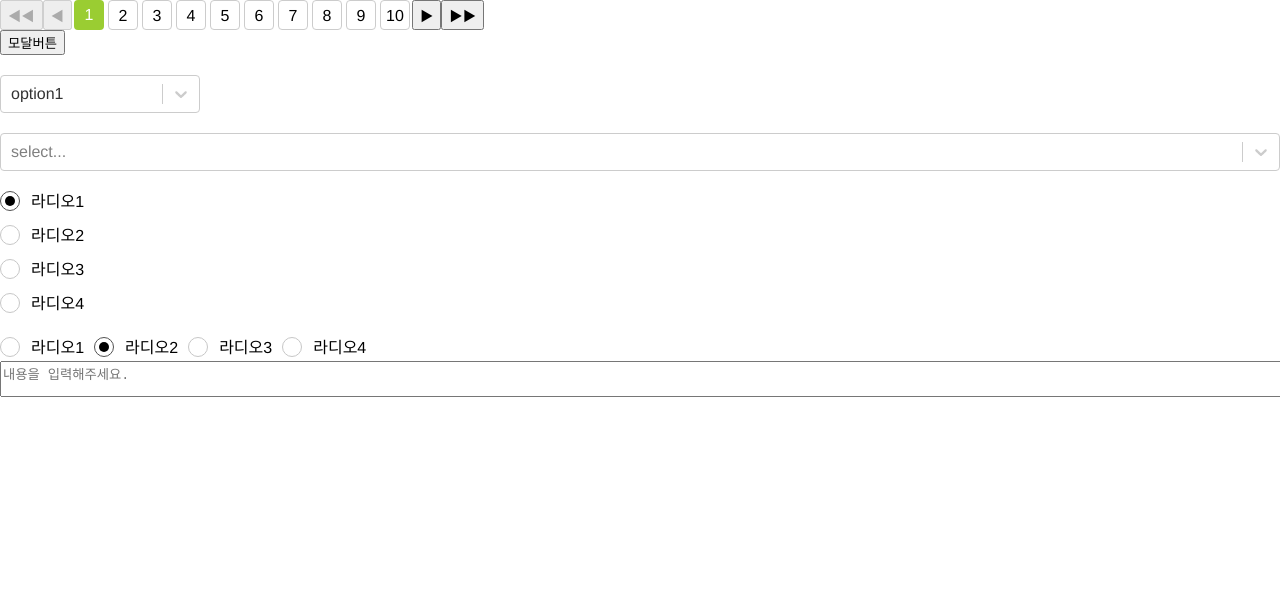
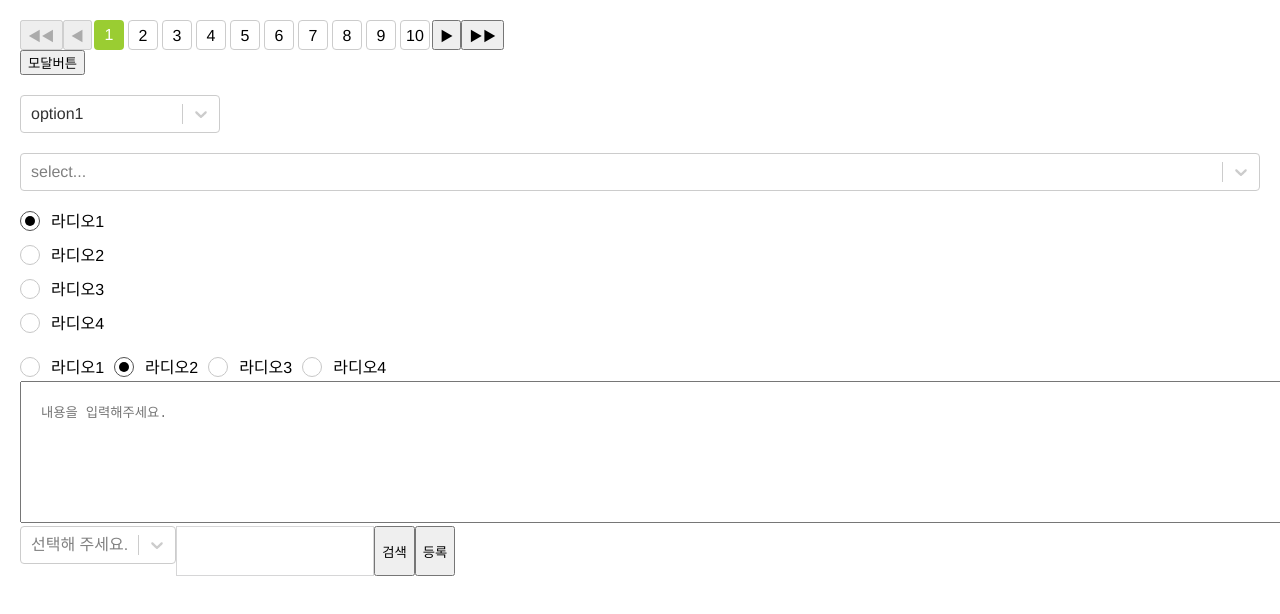
Before and after one commit to kyung-doo/kice, a React (Create React App) app: page /testpage in a window 1280 px wide. Shown: the top 614 px of the page. Built offline with nearby package versions, Linux system fonts and the light colour scheme.

Commit message:
BoardSearch

```diff
--- /dev/null
+++ b/src/components/BoardSearch.tsx
@@ -0,0 +1,52 @@
+import { FC, HTMLProps, useState } from "react";
+import styled, { css } from 'styled-components';
+import Select from "./Select";
+import Textbox from "./Textbox";
+import Button from "./Button";
+
+
+
+
+export interface Props extends HTMLProps<HTMLDivElement> {
+   /**
+    * 검색시에
+    */
+   onSearch ?: (a: string, b: string) => void;
+ /**
+  * 셀렉트 옵션
+  */
+  options ?: any;
+
+}
+
+/**
+ * 버튼 컴포넌트
+ */
+const BoardSearch: FC<Props & {as?: any}> = ({
+   className,
+   onSearch,
+   options
+
+}) => {
+
+   const [keyword, setKeyword] = useState<any>('');
+   const [type, setType] = useState(options[0]);
+
+   return (
+      <Styled.BoardSearch>
+         <Select options={options}/>
+         <Textbox value={keyword} onChange={setKeyword} />
+         <Button onClick={(e : React.MouseEvent<HTMLButtonElement>) => onSearch && onSearch(type,keyword)}>검색</Button>
+         <Button>등록</Button>
+      </Styled.BoardSearch>
+
+   );
+}
+
+const Styled = {
+   BoardSearch : styled.div<Props>`
+      display: flex;
+   `,
+}
+
+export default BoardSearch;
--- a/src/components/Button.tsx
+++ b/src/components/Button.tsx
@@ -5,6 +5,11 @@ import styled, { css } from 'styled-components';
 
 
 export interface Props extends HTMLProps<HTMLButtonElement> {
+
+   /**
+    * 클릭시 이벤트
+    * */
+   onClick ?: (e : React.MouseEvent<HTMLButtonElement>)=> void
 }
 
 /**
@@ -16,7 +21,6 @@ const Button: FC<Props & {as?: any}> = ({
    as,
    ...props
 }) => {
-
    return (
       <Styled.Button
          className={className}
--- a/src/components/TextArea.tsx
+++ b/src/components/TextArea.tsx
@@ -10,6 +10,10 @@ export interface Props extends HTMLProps<HTMLTextAreaElement> {
     * 텍스트 입력시
     */
     onChange?: (value: any) => void;
+    /**
+     * 높이
+     */
+    h ?: string;
 }
 
 /**
@@ -18,20 +22,25 @@ export interface Props extends HTMLProps<HTMLTextAreaElement> {
 const TextArea: FC<Props & {as?: any}> = ({
    className,
    onChange,
-   placeholder = '내용을 입력해주세요.'
+   placeholder = '내용을 입력해주세요.',
+   h
 }) => {
 
    return (
       <Styled.TextArea
       className={className}
       onChange={(e:ChangeEvent<HTMLTextAreaElement>) => onChange && onChange(e.target.value)}
-      placeholder={placeholder} />
+      placeholder={placeholder}
+      h={h}
+      />
    );
 }
 
 const Styled = {
    TextArea: styled.textarea<Props>`
       width: 100%;
+      padding: 20px;
+      height: ${props => props.h};
    `,
 }
 
--- a/src/components/Textbox.tsx
+++ b/src/components/Textbox.tsx
@@ -1,4 +1,4 @@
-import { FC, HTMLProps } from "react";
+import { FC, HTMLProps, ChangeEvent } from "react";
 import styled from "styled-components";
 
 
@@ -11,18 +11,26 @@ export interface Props extends HTMLProps<HTMLInputElement> {
     * width 값
     */
    w?: string;
+   /**
+    * 텍스트 입력시
+    */
+    onChange ?: (a : any) => void;
 }
-
 
 /**
  * 텍스트 인풋 컴포넌트
  */
 const Textbox: FC<Props & {as?: any}> = ({
    className,
+   onChange,
    ...props
 }) => {
    return (
-      <Styled.Textbox className={className} {...props} />
+      <Styled.Textbox
+      className={className}
+      onChange={(e:ChangeEvent<HTMLInputElement>) => onChange && onChange(e.target.value)}
+      {...props}
+      />
    );
 }
 
--- a/src/pages/Testpage.tsx
+++ b/src/pages/Testpage.tsx
@@ -7,6 +7,7 @@ import Select from "../components/Select";
 import RadioGroup from "../components/RadioGroup";
 import Radio from "../components/Radio";
 import Textarea from "../components/TextArea";
+import BoardSearch from "../components/BoardSearch";
 
 
 // select
@@ -31,8 +32,17 @@ const Testpage: FC = () => {
    const [radioVal1, setLadioVal1] = useState<string>('value1');
    const [radioVal2, setLadioVal2] = useState<string>('value2');
 
-   // 텍스트박스
+   // textarea
    const [textVal, setTextval] = useState<any>('');
+
+   // boardSearch
+   const [keyword, setKeyword] = useState<any>('');
+
+
+   const onSearch = (type: string, keyword: string) : void => {
+      console.log(type);
+      console.log(keyword);
+   }
 
    return (
       <Styled.Testpage>
@@ -117,17 +127,20 @@ const Testpage: FC = () => {
                value="value4"
             />
          </RadioGroup>
+         <Textarea placeholder={'내용을 입력해주세요.'} value={textVal} onChange={setTextval} h={'100px'}/>
+         <BoardSearch
+         onSearch={onSearch}
+         options={selectOptions}
+         />
+      </Styled.Testpage>
 
-         <Textarea placeholder={'내용을 입력해주세요.'} value={textVal} onChange={setTextval}/>
-
-      </Styled.Testpage>
    );
 }
 
 
 const Styled = {
    Testpage: styled.div`
-
+   padding: 20px;
    `,
 }
 
```
